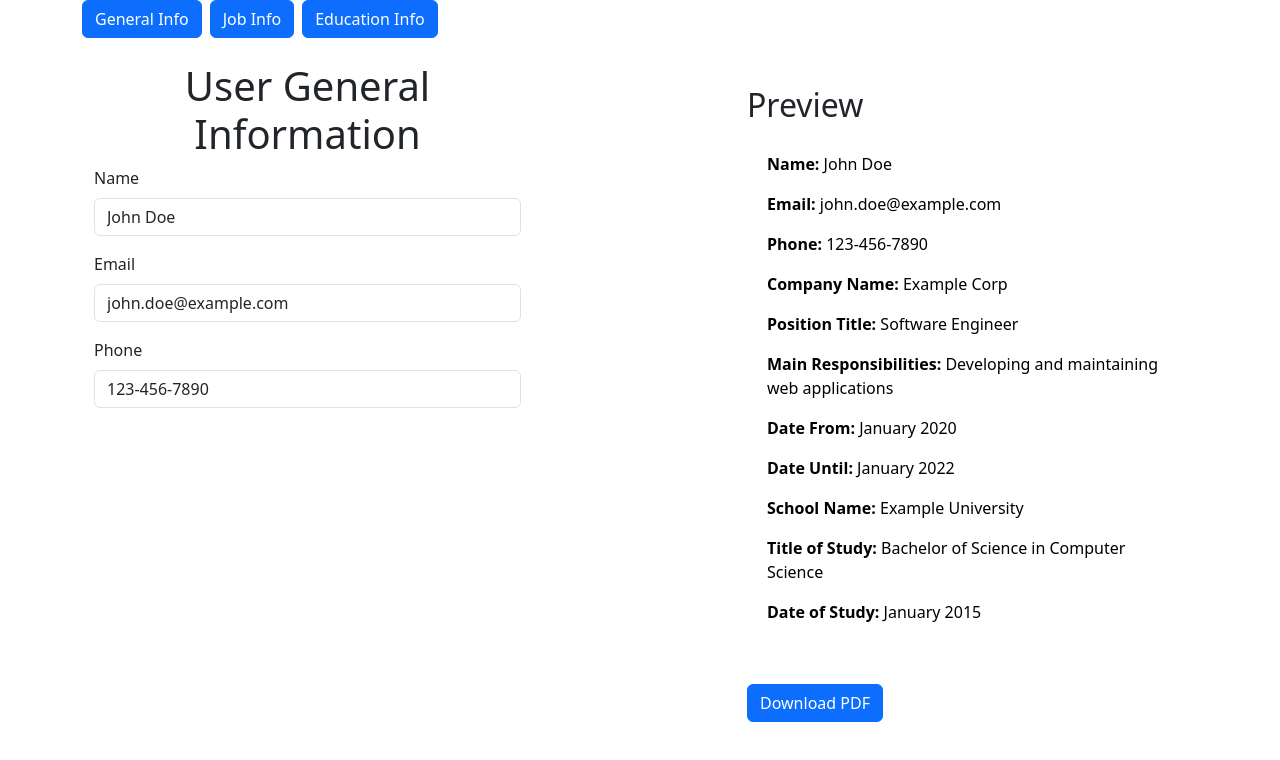
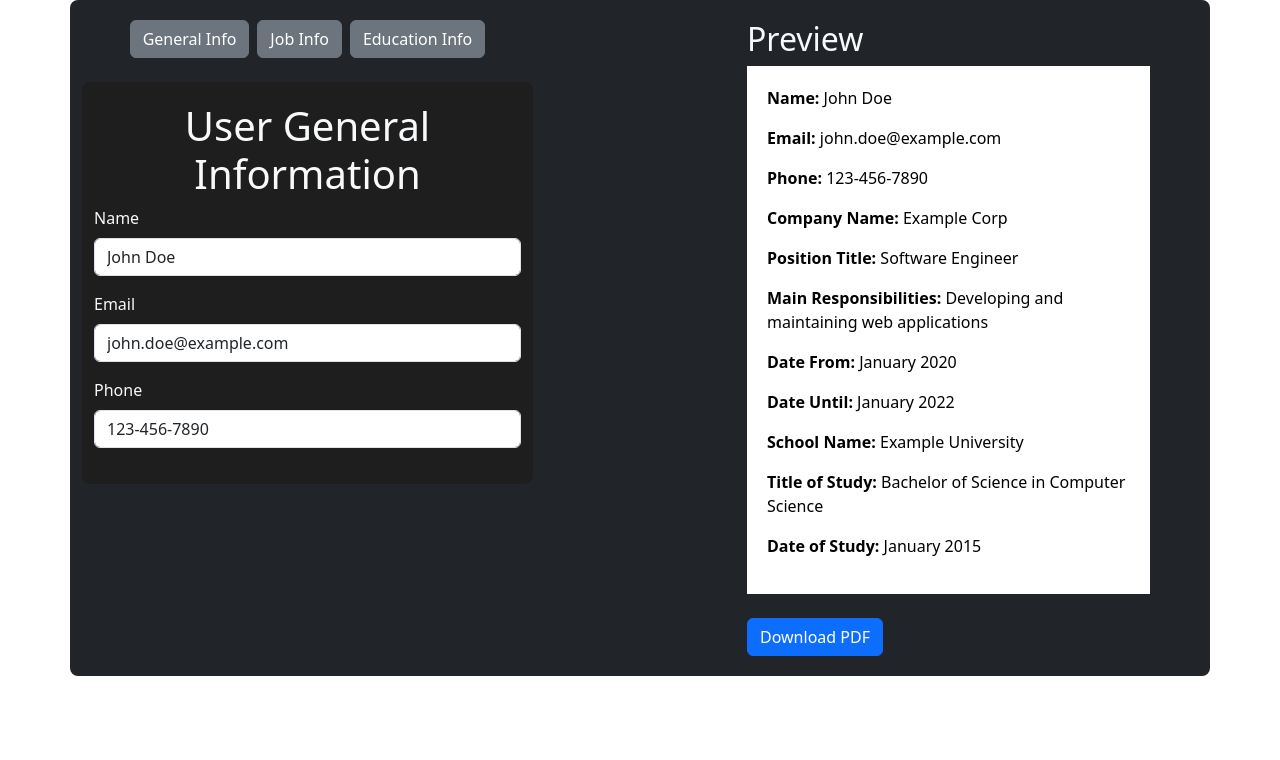
Before and after one commit to eliasecasta/CV-Generator, a React (Vite) app: page / in a window 1280 px wide. Shown: the top 760 px of the page. Built offline with nearby package versions, Linux system fonts and the light colour scheme.

Commit message:
Add dark theme

```diff
--- a/src/components/MainLayout.jsx
+++ b/src/components/MainLayout.jsx
@@ -3,6 +3,7 @@ import UserGeneralInfo from './UserGeneralInfo';
 import UserJobInfo from './UserJobInfo';
 import UserEducationInfo from './UserEducationInfo';
 import UserPreview from './UserPreview';
+import '../styles/MainLayout.css'; // Import custom CSS for dark theme
 
 const MainLayout = () => {
   const [selectedComponent, setSelectedComponent] = useState('general');
@@ -21,31 +22,31 @@ const MainLayout = () => {
   };
 
   return (
-    <div className="container">
-      <div className="row mb-4">
-        <div className="col">
+    <div className="container bg-dark text-light">
+      <div className="row justify-content-between">
+        <div className="col-md-5">
+          <div className="d-flex justify-content-center mb-4">
             <button
-            className="btn btn-primary me-2"
+              className="btn btn-secondary me-2"
               onClick={() => setSelectedComponent('general')}
             >
               General Info
             </button>
             <button
-            className="btn btn-primary me-2"
+              className="btn btn-secondary me-2"
               onClick={() => setSelectedComponent('job')}
             >
               Job Info
             </button>
             <button
-            className="btn btn-primary"
+              className="btn btn-secondary"
               onClick={() => setSelectedComponent('education')}
             >
               Education Info
             </button>
           </div>
+          {renderSelectedComponent()}
         </div>
-      <div className="row justify-content-between">
-        <div className="col-md-5">{renderSelectedComponent()}</div>
         <div className="col-md-5">
           <UserPreview />
         </div>
--- a/src/components/UserPreview.jsx
+++ b/src/components/UserPreview.jsx
@@ -38,7 +38,7 @@ const UserPreview = () => {
   };
 
   return (
-    <div className="mt-4">
+    <div className="pe-5">
       <h2>Preview</h2>
       <div
         ref={previewRef}
--- /dev/null
+++ b/src/styles/MainLayout.css
@@ -0,0 +1,32 @@
+body {
+  background-color: #121212;
+  color: #ffffff;
+}
+
+.container {
+  background-color: #1e1e1e;
+  padding: 20px;
+  border-radius: 8px;
+}
+
+.btn-secondary {
+  background-color: #333333;
+  border-color: #333333;
+}
+
+.btn-secondary:hover {
+  background-color: #444444;
+  border-color: #444444;
+}
+
+.form-control {
+  background-color: #333333;
+  color: #ffffff;
+  border: 1px solid #444444;
+}
+
+.form-control:focus {
+  background-color: #444444;
+  color: #ffffff;
+  border: 1px solid #555555;
+}
```
Lines whose indentation alone changed are shown as unchanged.
